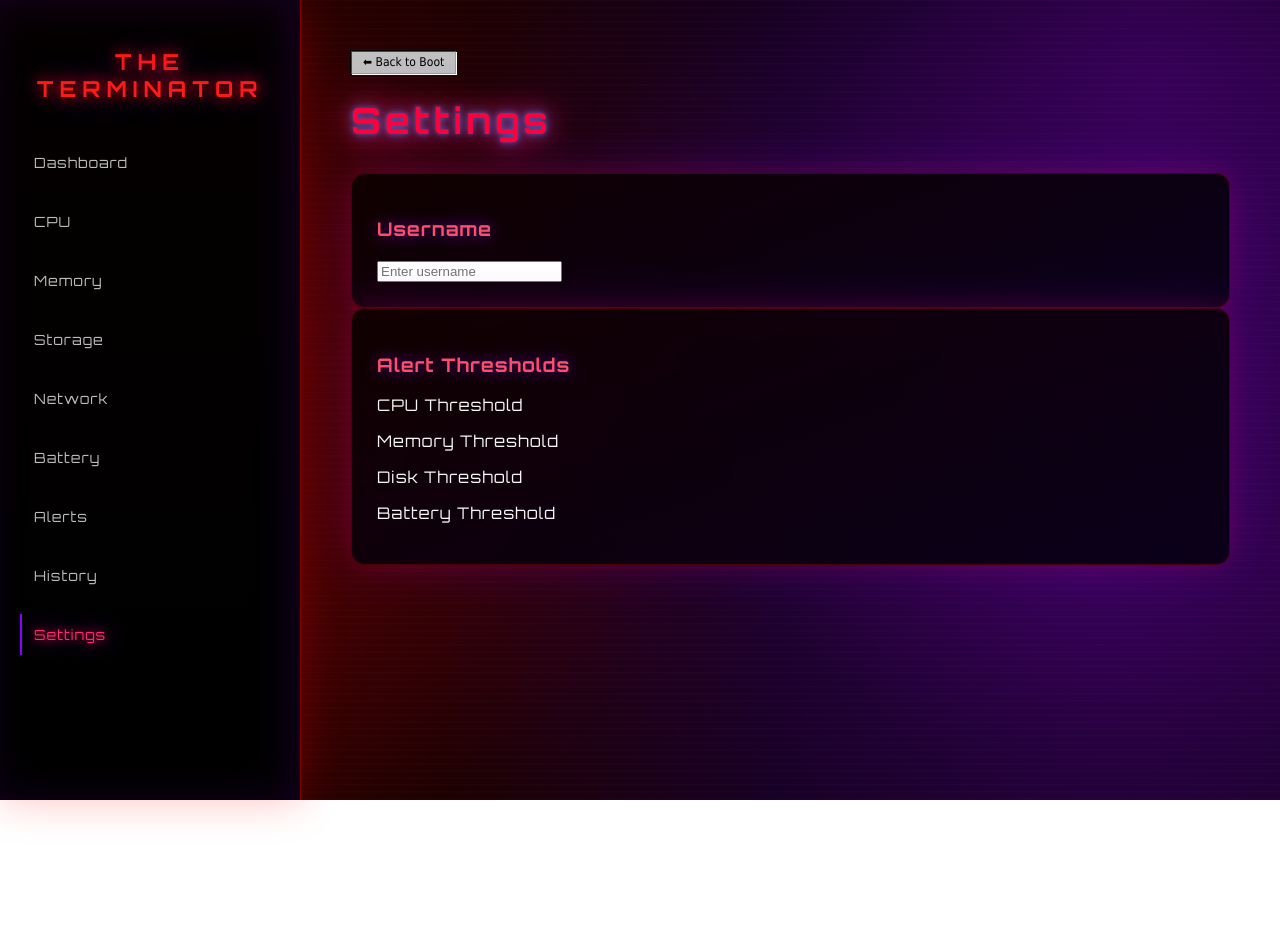
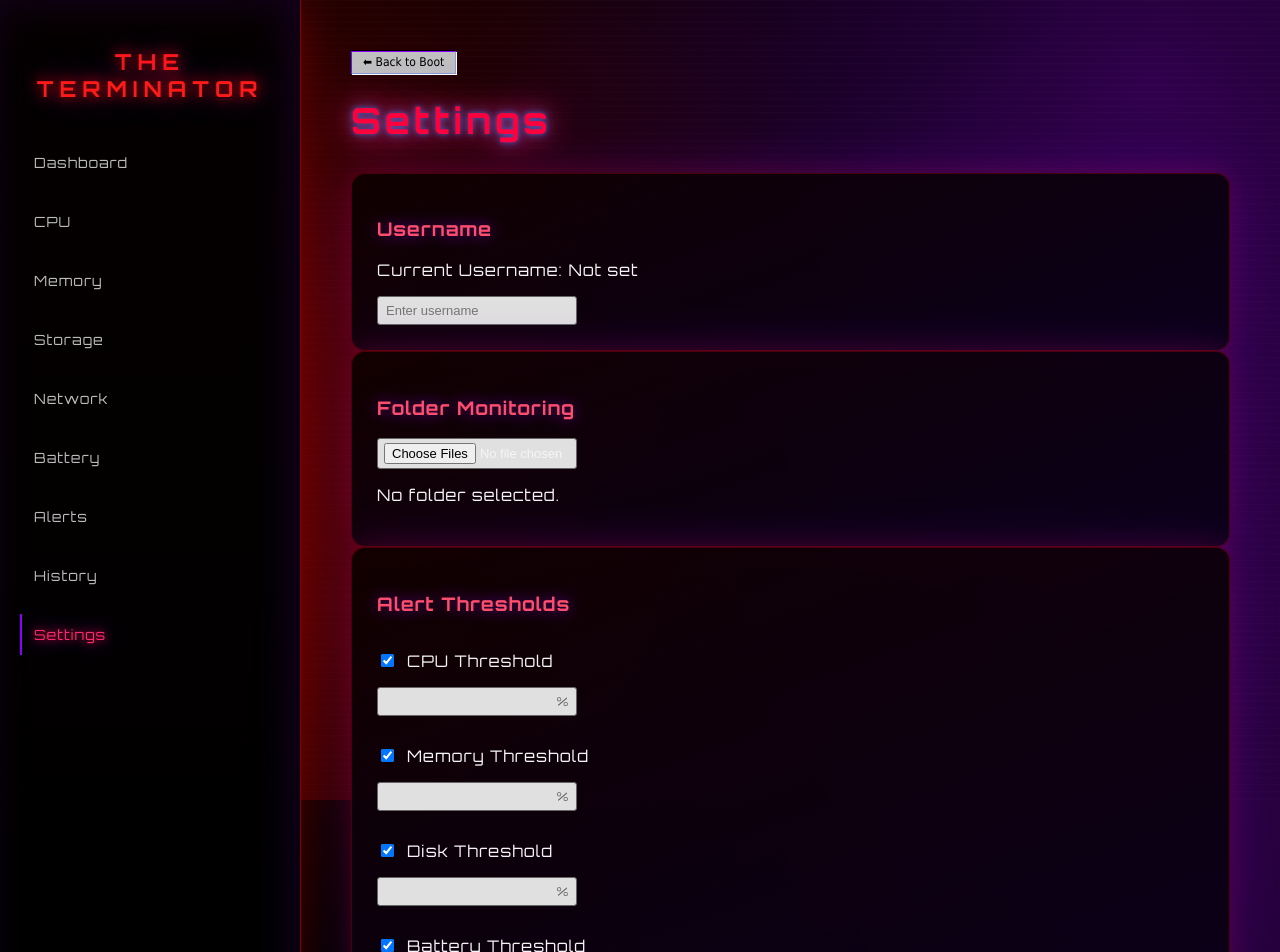
Before and after one commit to ushnadar/The-Terminator, a React (Vite) app: page /settings in a window 1280 px wide. Shown: the top 952 px of the page. Before the commit the page ends 800 px from the top, so only its background shows below. Built offline with nearby package versions, Linux system fonts and the light colour scheme.

Commit message:
Complete Frontend

```diff
--- a/src/pages/Settings.jsx
+++ b/src/pages/Settings.jsx
@@ -1,19 +1,178 @@
+import { useState } from "react";
+
 function Settings() {
+  const [username, setUsername] = useState("");
+
+  const [cpu, setCpu] = useState("");
+  const [memory, setMemory] = useState("");
+  const [disk, setDisk] = useState("");
+  const [battery, setBattery] = useState("");
+
+  // individual enable/disable
+  const [cpuEnabled, setCpuEnabled] = useState(true);
+  const [memoryEnabled, setMemoryEnabled] = useState(true);
+  const [diskEnabled, setDiskEnabled] = useState(true);
+  const [batteryEnabled, setBatteryEnabled] = useState(true);
+
+  const [selectedFolder, setSelectedFolder] = useState("");
+
+  const handleRangeChange = (value, setter, min, max) => {
+    if (value === "") {
+      setter("");
+      return;
+    }
+
+    let num = Number(value);
+    if (num < min) num = min;
+    if (num > max) num = max;
+
+    setter(num);
+  };
+
+  const handleFolderSelect = (e) => {
+    const files = e.target.files;
+    if (files.length > 0) {
+      const folderName = files[0].webkitRelativePath.split("/")[0];
+      setSelectedFolder(folderName);
+    }
+  };
+
   return (
     <div>
       <h1>Settings</h1>
 
+      {/* Username */}
       <div className="card">
         <h3>Username</h3>
-        <input type="text" placeholder="Enter username" />
+        <p>Current Username: {username || "Not set"}</p>
+        <input
+          className="input-field"
+          type="text"
+          placeholder="Enter username"
+          value={username}
+          onChange={(e) => setUsername(e.target.value)}
+        />
       </div>
 
+      {/* Folder Monitoring */}
+      <div className="card">
+        <h3>Folder Monitoring</h3>
+
+        <input
+          className="input-field"
+          type="file"
+          webkitdirectory="true"
+          directory=""
+          multiple
+          onChange={handleFolderSelect}
+        />
+
+        <p>
+          {selectedFolder
+            ? `Selected Folder: ${selectedFolder}`
+            : "No folder selected."}
+        </p>
+      </div>
+
+      {/* Thresholds */}
       <div className="card">
         <h3>Alert Thresholds</h3>
-        <p>CPU Threshold</p>
-        <p>Memory Threshold</p>
-        <p>Disk Threshold</p>
-        <p>Battery Threshold</p>
+
+        {/* CPU */}
+        <div className="input-group">
+          <div style={{ display: "flex", alignItems: "center", gap: "10px" }}>
+            <input
+              type="checkbox"
+              checked={cpuEnabled}
+              onChange={() => setCpuEnabled(!cpuEnabled)}
+            />
+            <p>CPU Threshold</p>
+          </div>
+
+          <div className="percent-input">
+            <input
+              className="input-field"
+              type="number"
+              value={cpu}
+              disabled={!cpuEnabled}
+              onChange={(e) =>
+                handleRangeChange(e.target.value, setCpu, 35, 100)
+              }
+            />
+          </div>
+        </div>
+
+        {/* Memory */}
+        <div className="input-group">
+          <div style={{ display: "flex", alignItems: "center", gap: "10px" }}>
+            <input
+              type="checkbox"
+              checked={memoryEnabled}
+              onChange={() => setMemoryEnabled(!memoryEnabled)}
+            />
+            <p>Memory Threshold</p>
+          </div>
+
+          <div className="percent-input">
+            <input
+              className="input-field"
+              type="number"
+              value={memory}
+              disabled={!memoryEnabled}
+              onChange={(e) =>
+                handleRangeChange(e.target.value, setMemory, 35, 100)
+              }
+            />
+          </div>
+        </div>
+
+        {/* Disk */}
+        <div className="input-group">
+          <div style={{ display: "flex", alignItems: "center", gap: "10px" }}>
+            <input
+              type="checkbox"
+              checked={diskEnabled}
+              onChange={() => setDiskEnabled(!diskEnabled)}
+            />
+            <p>Disk Threshold</p>
+          </div>
+
+          <div className="percent-input">
+            <input
+              className="input-field"
+              type="number"
+              value={disk}
+              disabled={!diskEnabled}
+              onChange={(e) =>
+                handleRangeChange(e.target.value, setDisk, 35, 100)
+              }
+            />
+          </div>
+        </div>
+
+        {/* Battery */}
+        <div className="input-group">
+          <div style={{ display: "flex", alignItems: "center", gap: "10px" }}>
+            <input
+              type="checkbox"
+              checked={batteryEnabled}
+              onChange={() => setBatteryEnabled(!batteryEnabled)}
+            />
+            <p>Battery Threshold</p>
+          </div>
+
+          <div className="percent-input">
+            <input
+              className="input-field"
+              type="number"
+              value={battery}
+              disabled={!batteryEnabled}
+              onChange={(e) =>
+                handleRangeChange(e.target.value, setBattery, 0, 100)
+              }
+            />
+          </div>
+        </div>
       </div>
     </div>
   );
--- a/src/theme.css
+++ b/src/theme.css
@@ -121,7 +121,7 @@ body::after {
 }
 
 /* ============================= */
-/* BACK BUTTON (TOP RIGHT) */
+/* BACK BUTTON */
 /* ============================= */
 
 .back-boot-btn {
@@ -135,7 +135,6 @@ body::after {
   letter-spacing: 2px;
   text-transform: uppercase;
 
-  /* RED STYLE BUTTON */
   color: #ff003c;
   background: rgba(20, 0, 0, 0.9);
   border: 1px solid rgba(255, 0, 0, 0.5);
@@ -194,19 +193,6 @@ h1 {
     0 0 50px rgba(160,0,255,0.6);
 }
 
-.terminator-title {
-  font-size: 36px;
-  color: #ff003c;
-  letter-spacing: 4px;
-
-  text-shadow:
-    0 0 5px #5076f17b,
-    0 0 10px #5076f17b,
-    0 0 20px #5076f17b,
-    0 0 60px rgba(255,0,0,1),
-    0 0 90px rgba(160,0,255,0.8);
-}
-
 h3 {
   color: #ff4d6d;
   text-shadow:
@@ -214,17 +200,7 @@ h3 {
 }
 
 /* ============================= */
-/* CARD GRID */
-/* ============================= */
-
-.card-grid {
-  display: grid;
-  grid-template-columns: repeat(auto-fit, minmax(240px, 1fr));
-  gap: 30px;
-}
-
-/* ============================= */
-/* CARDS */
+/* CARD */
 /* ============================= */
 
 .card {
@@ -350,23 +326,20 @@ h3 {
 }
 
 .win98-btn {
-  /* Core layout and appearance */
-  height: 23px; /* Standard height */
-  padding: 0 12px; /* Standard horizontal padding */
-  font-family: "MS Sans Serif", Tahoma, sans-serif; /* Default system font */
+  height: 23px;
+  padding: 0 12px;
+  font-family: "MS Sans Serif", Tahoma, sans-serif;
   font-size: 12px;
-  background-color: #c0c0c0; /* Standard gray background */
+  background-color: #c0c0c0;
   color: black;
-  border: none; /* Remove default border */
+  border: none;
 
-  /* The magic: creating the 3D effect with box-shadows */
   box-shadow:
-    inset -1px -1px #5076f17b, /* Inner shadow bottom/right */
-    inset 1px 1px #8a00ff,      /* Inner highlight top/left */
-    -1px -1px #000,          /* Outer shadow bottom/right (simulated) */
-    1px 1px #fff;            /* Outer highlight top/left (simulated) */
+    inset -1px -1px #5076f17b,
+    inset 1px 1px #8a00ff,
+    -1px -1px #000,
+    1px 1px #fff;
 }
-
 
 @keyframes loader {
   0%, 100% { transform: scaleX(0.6); }
@@ -377,3 +350,65 @@ h3 {
   0% { opacity: 0.85; }
   100% { opacity: 1; }
 }
+
+/* ============================= */
+/* SETTINGS INPUTS (SMALL + MORE GREY WHEN DISABLED) */
+/* ============================= */
+
+.input-group {
+  margin-bottom: 14px;
+}
+
+/* small width */
+.input-field {
+  width: 200px;
+  padding: 6px 8px;
+  font-size: 13px;
+  border: 1px solid #666;
+  border-radius: 3px;
+  background-color: #e0e0e0;
+  transition: 0.3s ease;
+  box-sizing: border-box;
+}
+
+/* white on focus */
+.input-field:focus {
+  background-color: #ffffff;
+  outline: none;
+  border-color: #ff3c3c;
+}
+
+/* MORE GREY WHEN DISABLED (dark & clearly inactive) */
+.input-field:disabled {
+  background-color: #7a7a7a;
+  color: #555;
+}
+
+/* percent inside (like 35%) */
+.percent-input {
+  position: relative;
+  width: 200px;
+}
+
+.percent-input::after {
+  content: "%";
+  position: absolute;
+  right: 8px;
+  top: 50%;
+  transform: translateY(-50%);
+  font-size: 12px;
+  color: #555;
+  pointer-events: none;
+}
+
+/* space for % */
+.percent-input .input-field {
+  padding-right: 22px;
+}
+
+/* file input same style */
+input[type="file"].input-field {
+  width: 200px;
+  padding: 4px 6px;
+  font-size: 13px;
+}
```
